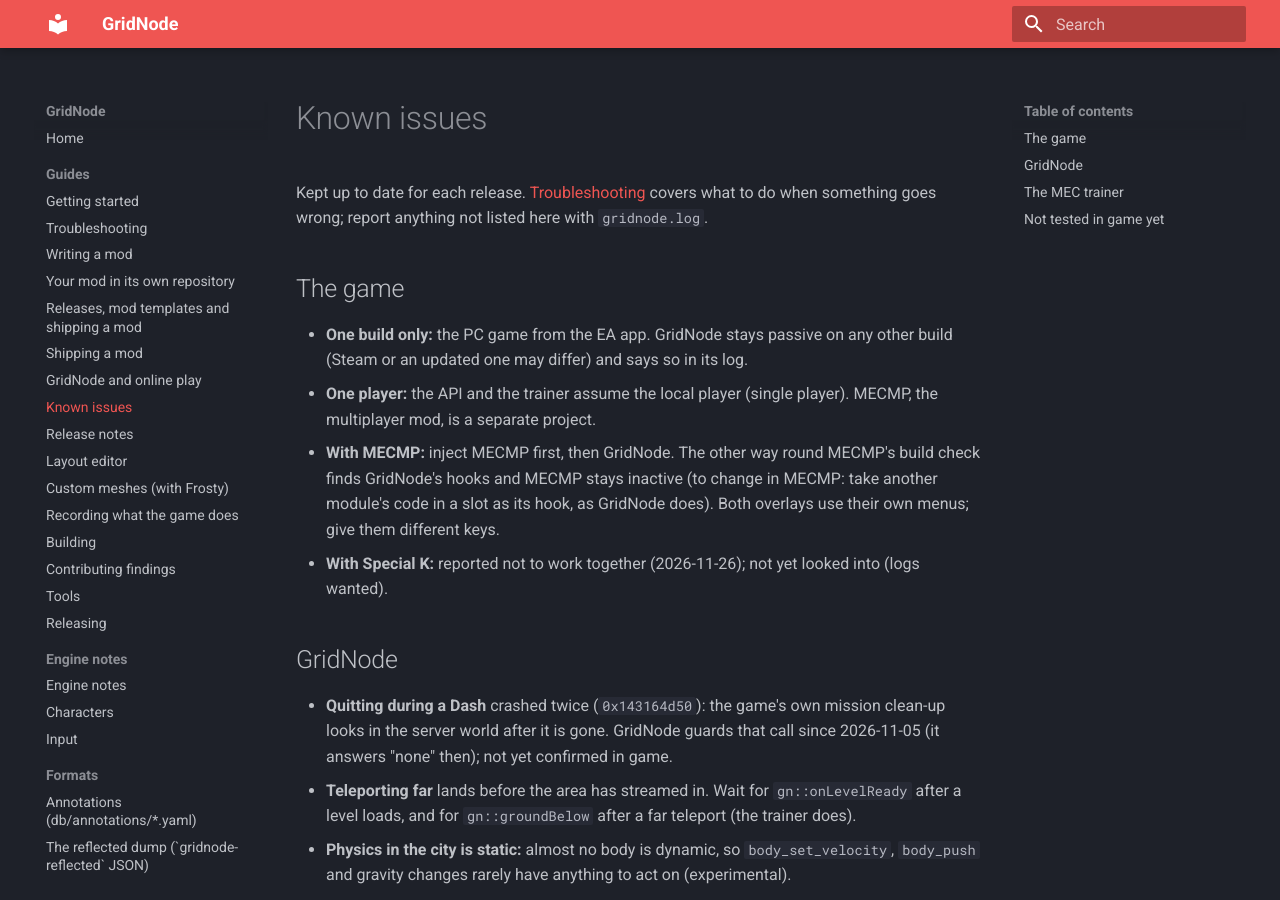
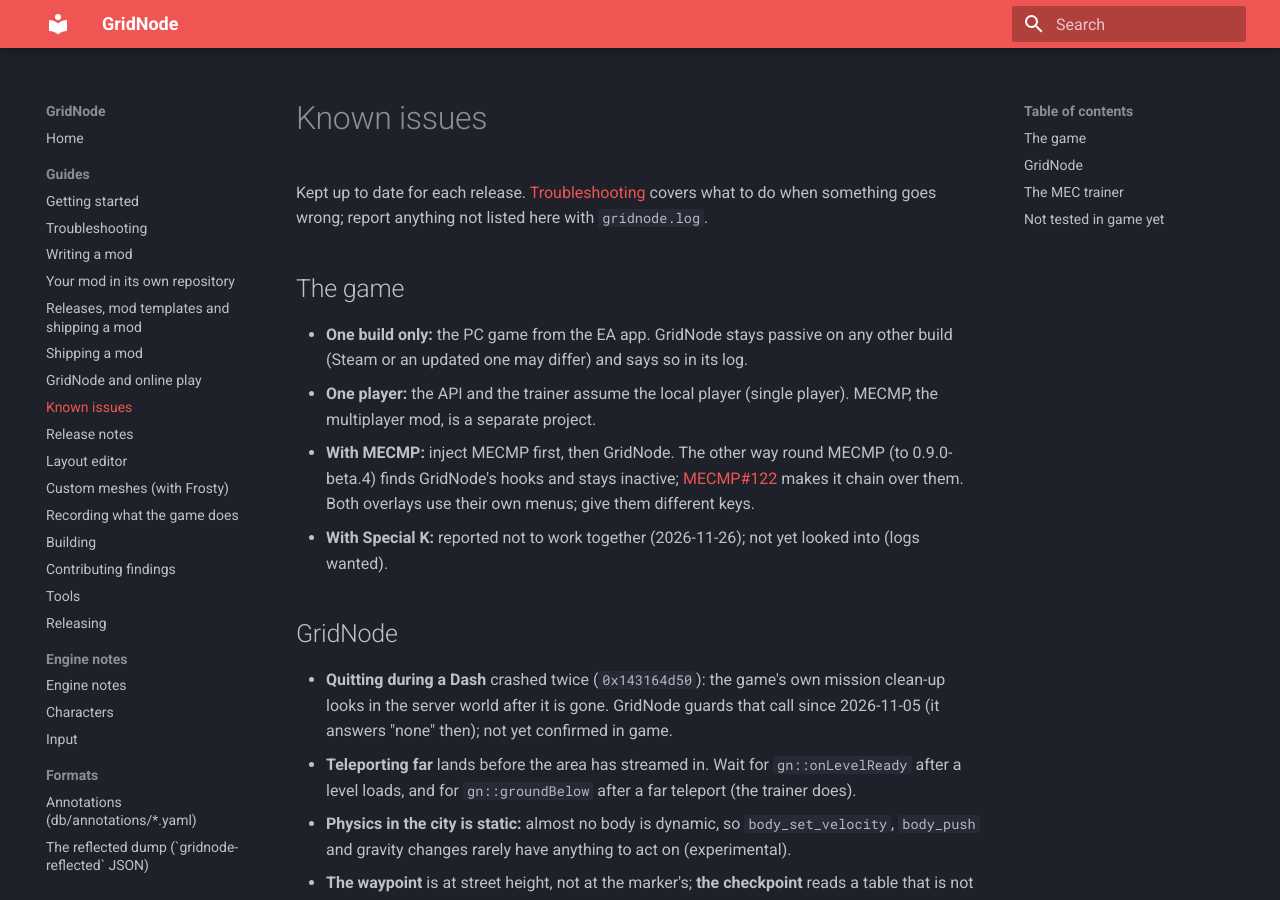
Before and after one commit to CodeNameMeteor/Gridnode, an MkDocs documentation site: the page built from docs/known-issues.md, in a window 1280 px wide and 900 px high. Built offline with MkDocs 1.6.1 and Material for MkDocs 9.7.7, drawn with Linux system fonts in a browser that asks for light colours.

Commit message:
docs: MECMP load order points at MECMP#122
Co-Authored-By: Claude Opus 5.5 <noreply@anthropic.com>
Claude-Session: https://claude.ai/code/session_019UGCLdP9Lnp4s6DLZLVMhX

```diff
--- a/docs/known-issues.md
+++ b/docs/known-issues.md
@@ -9,9 +9,9 @@ something goes wrong; report anything not listed here with `gridnode.log`.
   or an updated one may differ) and says so in its log.
 - **One player:** the API and the trainer assume the local player (single player). MECMP, the
   multiplayer mod, is a separate project.
-- **With MECMP:** inject MECMP first, then GridNode. The other way round MECMP's build check finds GridNode's
-  hooks and MECMP stays inactive (to change in MECMP: take another module's code in a slot as its hook, as
-  GridNode does). Both overlays use their own menus; give them different keys.
+- **With MECMP:** inject MECMP first, then GridNode. The other way round MECMP (to 0.9.0-beta.4) finds GridNode's
+  hooks and stays inactive; [MECMP#122](https://github.com/CodeNameMeteor/mecmp/pull/122) makes it chain over them.
+  Both overlays use their own menus; give them different keys.
 - **With Special K:** reported not to work together (2026-11-26); not yet looked into (logs wanted).
 
 ## GridNode
```
Also changed, not shown: docs/progress.md (+2 -2 lines), docs/troubleshooting.md (+1 -1 lines).
